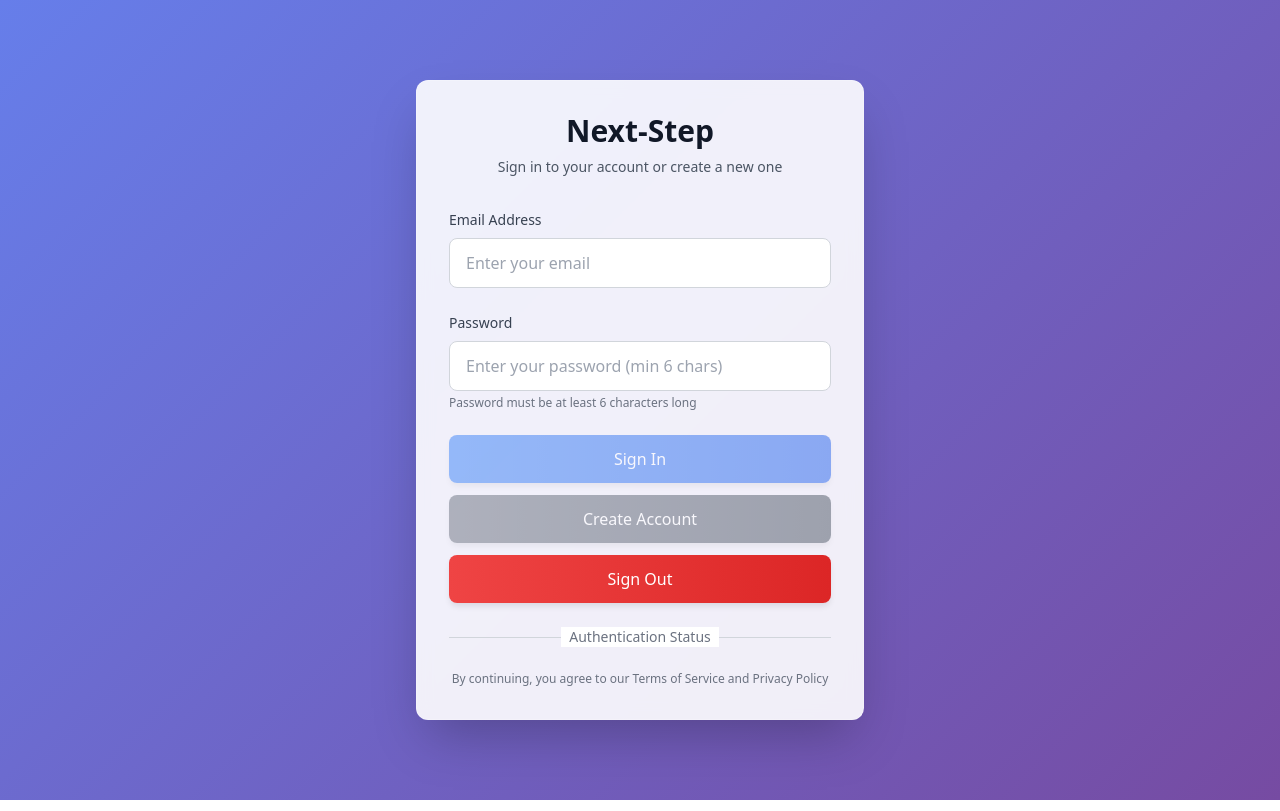
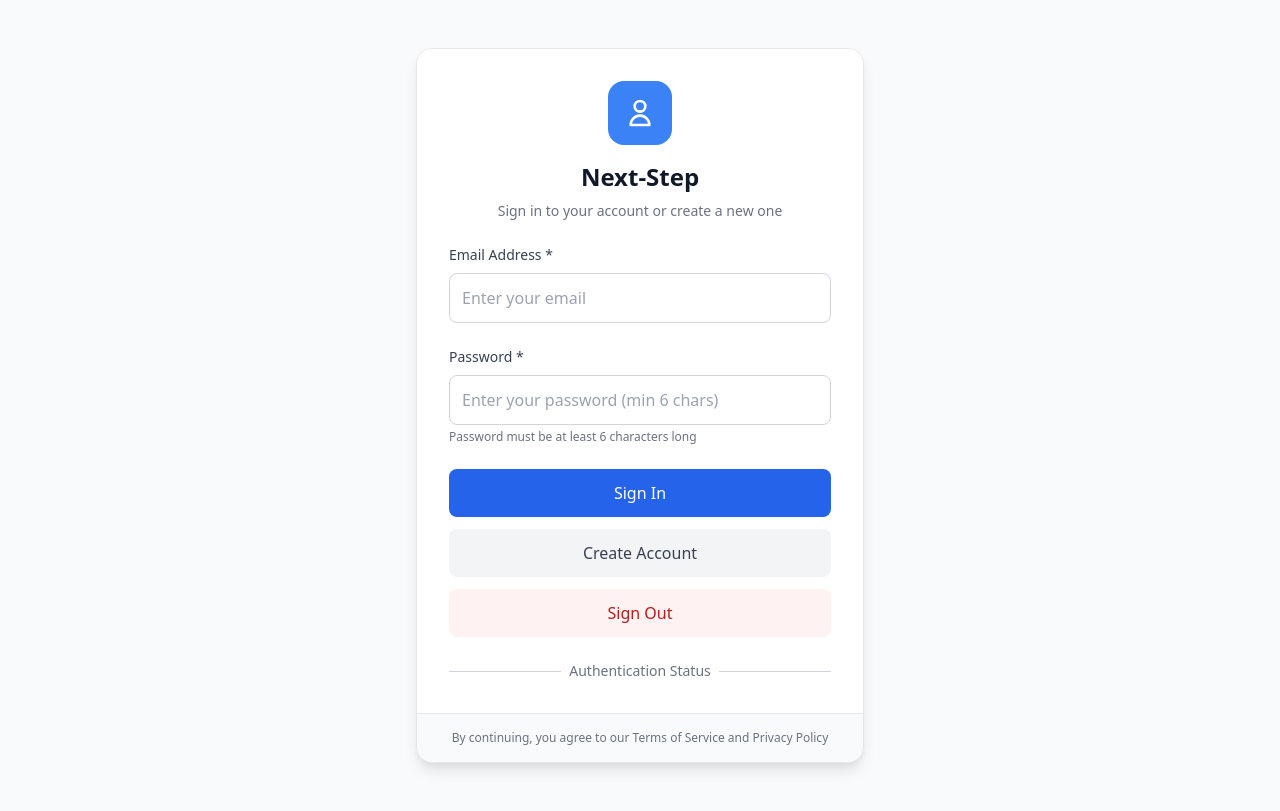
Before and after one commit to CodeMosaic7/Next-Step, a React (Vite) app in the folder frontend/: page /login in a window 1280 px wide. Built offline with nearby package versions, Linux system fonts and the light colour scheme; no server answers.

Commit message:
style: Update Login component UI for improved user experience and accessibility

```diff
--- a/frontend/src/pages/Login.jsx
+++ b/frontend/src/pages/Login.jsx
@@ -239,25 +239,32 @@ export const Login = () => {
   const isFormValid = email.trim() !== "" && password.length >= 6;
 
   return (
-    <div className="min-h-screen bg-gradient-primary flex items-center justify-center py-12 px-4 sm:px-6 lg:px-8">
-      <div className="max-w-md w-full space-y-8">
-        <div className="glass-effect rounded-xl shadow-2xl p-8 animate-bounce-in">
+    <div className="min-h-screen bg-gray-50 flex items-center justify-center py-12 px-4 sm:px-6 lg:px-8">
+      <div className="max-w-md w-full">
+        <div className="bg-white rounded-2xl shadow-lg border border-gray-200 overflow-hidden">
+
           {/* Header */}
-          <div className="text-center">
-            <h2 className="text-3xl font-bold text-gray-900 mb-2">
+          <div className="bg-white px-8 pt-8 pb-6 text-center">
+            <div className="w-16 h-16 bg-blue-500 rounded-2xl flex items-center justify-center mx-auto mb-4">
+              <svg className="w-8 h-8 text-white" fill="none" stroke="currentColor" viewBox="0 0 24 24" xmlns="http://www.w3.org/2000/svg">
+                <path strokeLinecap="round" strokeLinejoin="round" strokeWidth={2} d="M16 7a4 4 0 11-8 0 4 4 0 018 0zM12 14a7 7 0 00-7 7h14a7 7 0 00-7-7z" />
+              </svg>
+            </div>
+            <h2 className="text-2xl font-bold text-gray-900 mb-2">
               Next-Step
             </h2>
-            <p className="text-gray-600 text-sm">
+            <p className="text-gray-500 text-sm">
               Sign in to your account or create a new one
             </p>
           </div>
 
           {/* Form */}
-          <div className="mt-8 space-y-6">
+          <div className="px-8 pb-8">
+            <div className="space-y-6">
               {/* Email Input */}
               <div>
-              <label className="form-label">
-                Email Address
+                <label className="block text-sm font-medium text-gray-700 mb-2">
+                  Email Address *
                 </label>
                 <input
                   type="email"
@@ -265,15 +272,15 @@ export const Login = () => {
                   value={email}
                   onChange={(e) => setEmail(e.target.value)}
                   disabled={loading}
-                className="form-input"
+                  className="w-full px-3 py-3 border border-gray-300 rounded-lg focus:outline-none focus:ring-2 focus:ring-blue-500 focus:border-transparent transition-all duration-200 text-gray-900 placeholder-gray-400"
                   required
                 />
               </div>
 
               {/* Password Input */}
               <div>
-              <label className="form-label">
-                Password
+                <label className="block text-sm font-medium text-gray-700 mb-2">
+                  Password *
                 </label>
                 <input
                   type="password"
@@ -281,7 +288,7 @@ export const Login = () => {
                   value={password}
                   onChange={(e) => setPassword(e.target.value)}
                   disabled={loading}
-                className="form-input"
+                  className="w-full px-3 py-3 border border-gray-300 rounded-lg focus:outline-none focus:ring-2 focus:ring-blue-500 focus:border-transparent transition-all duration-200 text-gray-900 placeholder-gray-400"
                   required
                 />
                 <p className="text-xs text-gray-500 mt-1">
@@ -294,9 +301,8 @@ export const Login = () => {
                 <button
                   onClick={handleLogin}
                   disabled={loading || !isFormValid}
-                className="w-full btn-primary"
+                  className="w-full bg-blue-600 text-white py-3 px-4 rounded-lg font-medium hover:bg-blue-700 focus:outline-none focus:ring-2 focus:ring-blue-500 focus:ring-offset-2 disabled:opacity-50 disabled:cursor-not-allowed transition-all duration-200 flex items-center justify-center"
                 >
-                <div className="flex items-center justify-center">
                   {loading && (
                     <svg className="animate-spin -ml-1 mr-3 h-5 w-5 text-white" xmlns="http://www.w3.org/2000/svg" fill="none" viewBox="0 0 24 24">
                       <circle className="opacity-25" cx="12" cy="12" r="10" stroke="currentColor" strokeWidth="4"></circle>
@@ -304,29 +310,26 @@ export const Login = () => {
                     </svg>
                   )}
                   {loading ? "Signing In..." : "Sign In"}
-                </div>
                 </button>
 
                 <button
                   onClick={handleRegister}
                   disabled={loading || !isFormValid}
-                className="w-full btn-secondary"
+                  className="w-full bg-gray-100 text-gray-700 py-3 px-4 rounded-lg font-medium hover:bg-gray-200 focus:outline-none focus:ring-2 focus:ring-gray-500 focus:ring-offset-2 disabled:opacity-50 disabled:cursor-not-allowed transition-all duration-200 flex items-center justify-center"
                 >
-                <div className="flex items-center justify-center">
                   {loading && (
-                    <svg className="animate-spin -ml-1 mr-3 h-5 w-5 text-white" xmlns="http://www.w3.org/2000/svg" fill="none" viewBox="0 0 24 24">
+                    <svg className="animate-spin -ml-1 mr-3 h-5 w-5 text-gray-700" xmlns="http://www.w3.org/2000/svg" fill="none" viewBox="0 0 24 24">
                       <circle className="opacity-25" cx="12" cy="12" r="10" stroke="currentColor" strokeWidth="4"></circle>
                       <path className="opacity-75" fill="currentColor" d="M4 12a8 8 0 018-8V0C5.373 0 0 5.373 0 12h4zm2 5.291A7.962 7.962 0 014 12H0c0 3.042 1.135 5.824 3 7.938l3-2.647z"></path>
                     </svg>
                   )}
                   {loading ? "Creating Account..." : "Create Account"}
-                </div>
                 </button>
 
                 <button
                   onClick={handleLogout}
                   disabled={loading}
-                className="w-full btn-danger"
+                  className="w-full bg-red-50 text-red-700 py-3 px-4 rounded-lg font-medium hover:bg-red-100 focus:outline-none focus:ring-2 focus:ring-red-500 focus:ring-offset-2 disabled:opacity-50 disabled:cursor-not-allowed transition-all duration-200"
                 >
                   Sign Out
                 </button>
@@ -344,7 +347,7 @@ export const Login = () => {
 
               {/* Message */}
               {message && (
-              <div className={message.includes("✅") ? "message-success" : "message-error"}>
+                <div className={`rounded-lg p-4 border-l-4 ${message.includes("✅") ? "bg-green-50 border-green-400" : "bg-red-50 border-red-400"}`}>
                   <div className="flex items-center">
                     <div className="flex-shrink-0">
                       {message.includes("✅") ? (
@@ -358,7 +361,7 @@ export const Login = () => {
                       )}
                     </div>
                     <div className="ml-3">
-                    <p className="text-sm font-medium">
+                      <p className={`text-sm font-medium ${message.includes("✅") ? "text-green-800" : "text-red-800"}`}>
                         {message}
                       </p>
                     </div>
@@ -366,9 +369,10 @@ export const Login = () => {
                 </div>
               )}
             </div>
+          </div>
 
           {/* Footer */}
-          <div className="mt-6 text-center">
+          <div className="bg-gray-50 px-8 py-4 text-center border-t border-gray-200">
             <p className="text-xs text-gray-500">
               By continuing, you agree to our Terms of Service and Privacy Policy
             </p>
```
Lines whose indentation alone changed are shown as unchanged.
